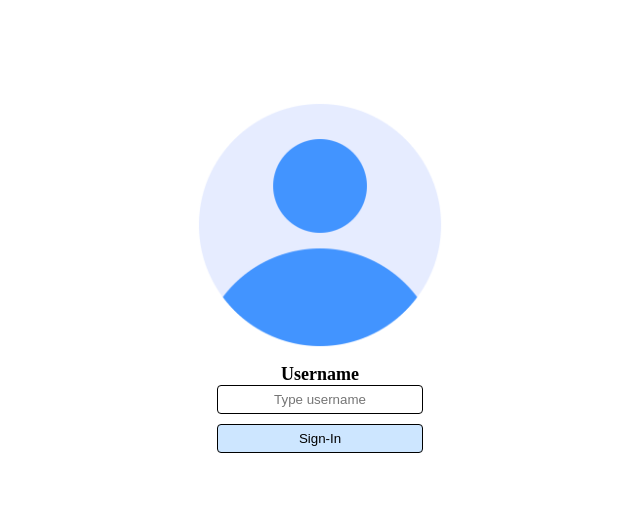
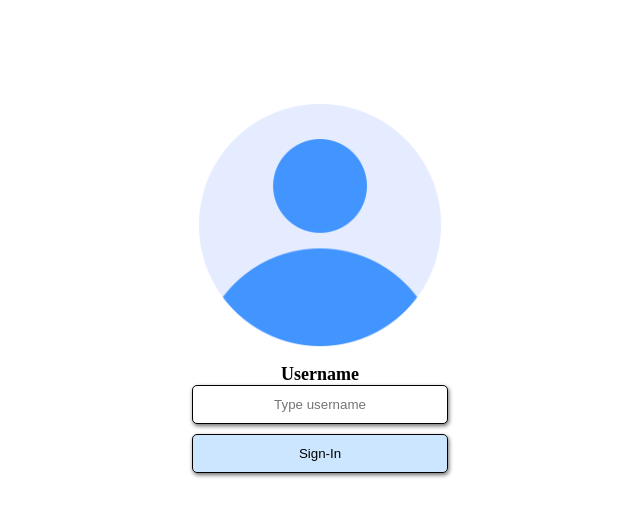
Before and after one commit to Rostyslav-Baryshok/course-project_bookstore, a plain HTML site: page signin/index.html in a window 1280 px wide. Shown: the whole page, without its empty margins (320-960 px from the left). Drawn offline with Linux system fonts and the light colour scheme.

Commit message:
Update main.css

```diff
--- a/css/main.css
+++ b/css/main.css
@@ -16,20 +16,28 @@
   font-weight: 600;
   font-size: 18px;
 }
+.input,
+.button {
+  border-radius: 5px;
+  border: 1px solid rgb(0, 0, 0);
+  box-shadow: 1px 2px 4px 0px #6c6c6c;
+}
 .input {
+  outline: none;
   display: block;
   text-align: center;
   margin-bottom: 10px;
-  width: 200px;
-  height: 25px;
-  border-radius: 4px;
-  border: 1px solid;
+  width: 250px;
+  height: 35px;
 }
 .button {
   padding: 5px;
   width: 100%;
-  height: 29px;
-  border-radius: 4px;
-  border: 1px solid;
+  height: 39px;
   background-color: #74baff5c;
+  transition: all 0.3s ease 0s;
 }
+.button:hover {
+  color: white;
+  background-color: #5babfca5;
+}
```
